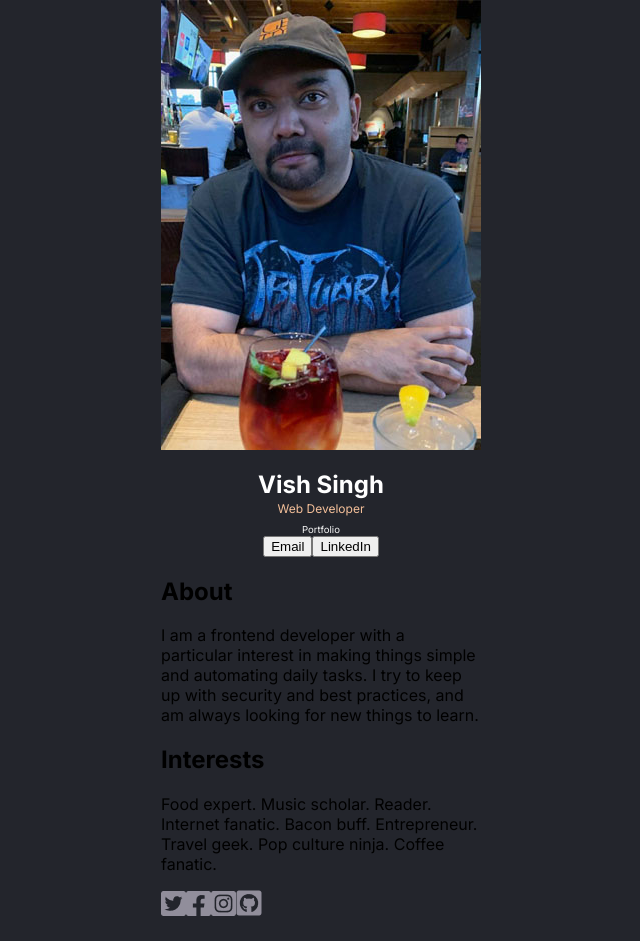
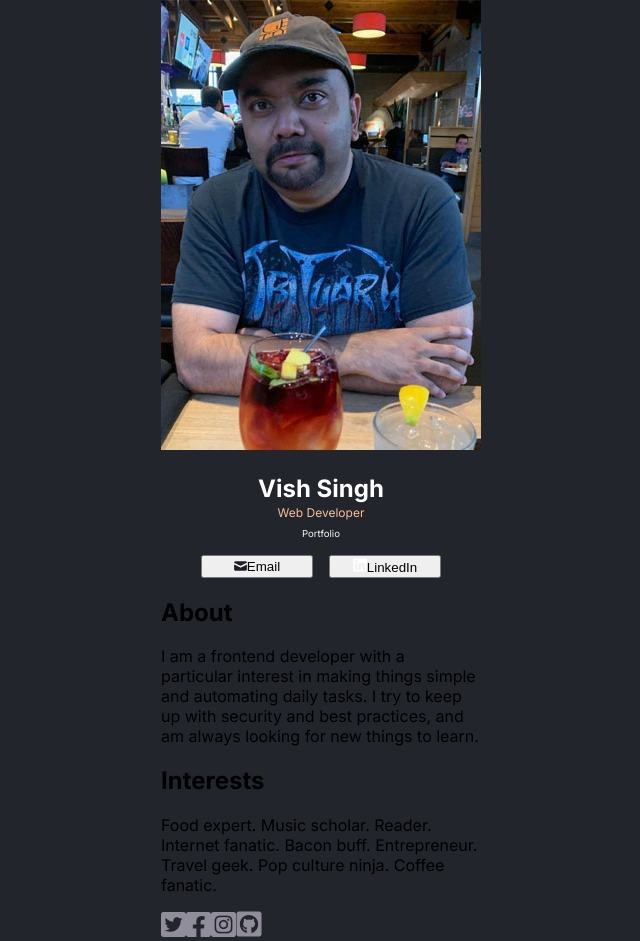
Before and after one commit to vishalicious213/digital-biz-card, a React (Vite) app: page / in a window 1280 px wide. Shown: the whole page, without its empty margins (319-959 px from the left). Before the commit the page ends 920 px from the top, so only its background shows below. Built offline with nearby package versions, Linux system fonts and the light colour scheme.

Commit message:
added email & linkedin icons and added to buttons

```diff
--- a/components/Info.jsx
+++ b/components/Info.jsx
@@ -1,16 +1,20 @@
 import vish from "/vish.jpg"
+import email from "/email.png"
+import linkedin from "/linkedin.png"
 
 export default function Info() {
     return (
-        <section className="info-section">
+        <>
             <img className="profile-pic" src={vish} alt="Vish Singh" />
-            <h1>Vish Singh</h1>
-            <p className="role">Web Developer</p>
-            <p className="portfolio">Portfolio</p>
-            <div>
-                <button>Email</button>
-                <button>LinkedIn</button>
+            <div className="info-container">
+                <h1>Vish Singh</h1>
+                <p className="role">Web Developer</p>
+                <p className="portfolio">Portfolio</p>
+                <div className="buttons">
+                    <button className="em-btn"><img src={email}/>Email</button>
+                    <button className="li-btn"><img src={linkedin}/>LinkedIn</button>
+                </div>
             </div>
-        </section>
+        </>
     )
 }
--- a/index.css
+++ b/index.css
@@ -12,14 +12,15 @@ html, body {
 
 /* INFO */
 
-.info-section {
+.profile-pic {
+    width: 100%;
+}
+
+.info-container {
     display: flex;
     flex-direction: column;
     align-items: center;
-}
-
-.profile-pic {
-    width: 100%;
+    padding: 0 2rem;
 }
 
 h1 {
@@ -39,3 +40,14 @@ h1 {
     margin: .5rem 0 0;
     font-size: .6rem;
 }
+
+.buttons {
+    margin: 1rem 0 0;
+    width: 100%;
+    display: flex;
+    justify-content: space-around;
+}
+
+button {
+    width: 7rem;
+}
```
Also changed, not shown: public/email.png (added), public/linkedin.png (added).
